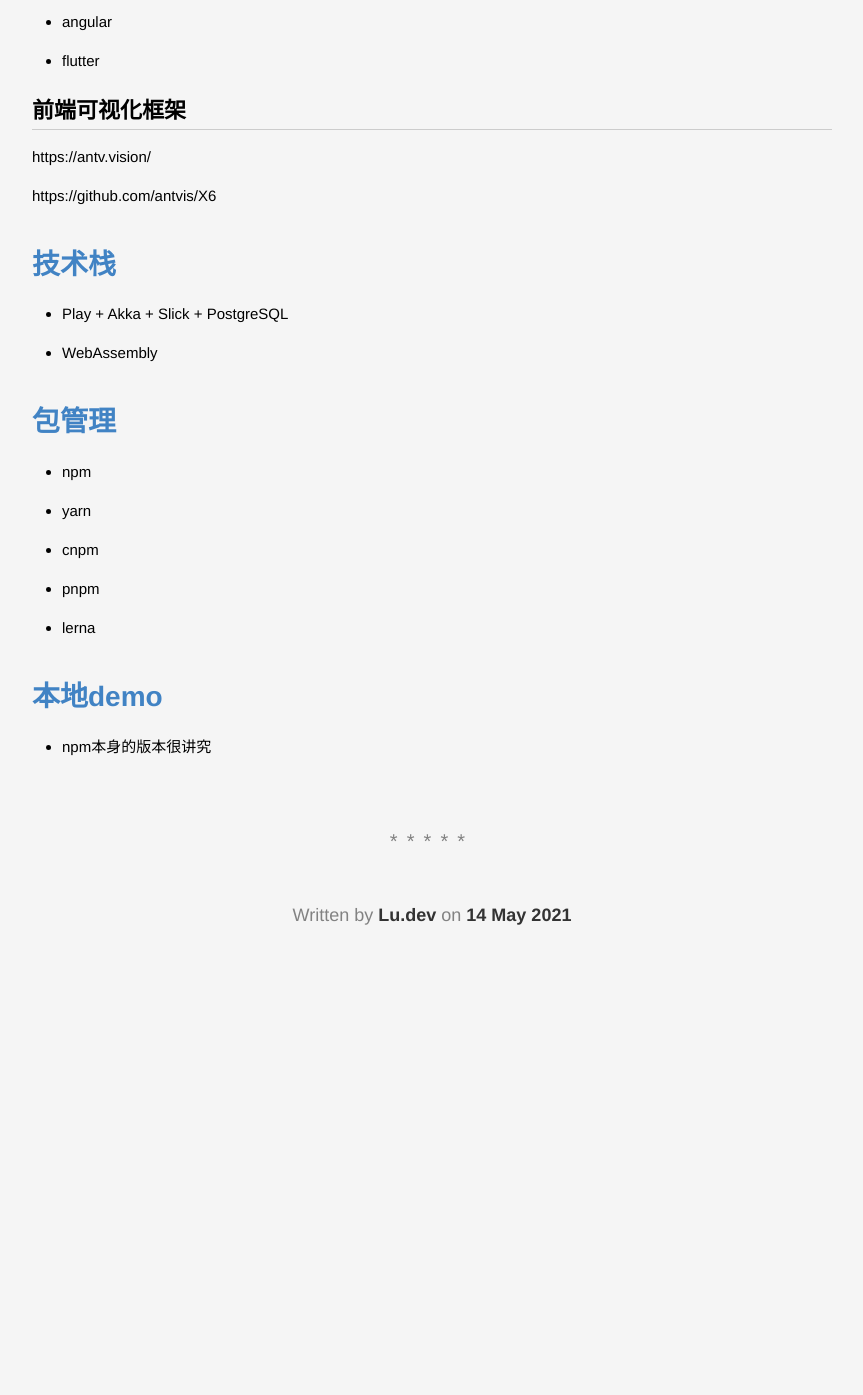
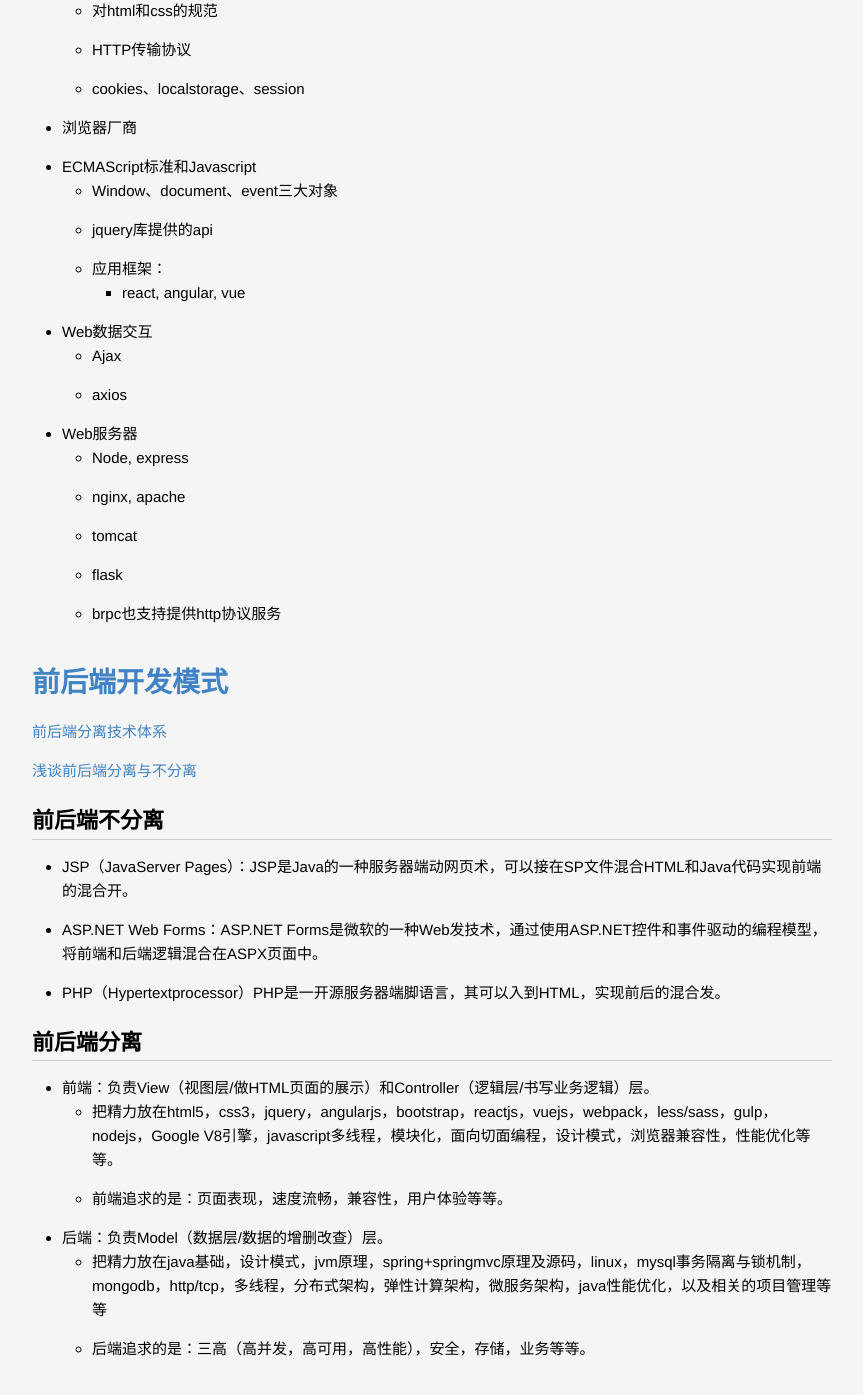
Before and after one commit to lucky521/blog, a Jekyll site: the page built from _posts/tech/2021-05-14-front-end.markdown, in a window 1280 px wide and 1400 px high, scrolled down 943 px. Shown: the top 1395 px of the window, without its empty margins (208-1071 px from the left). Built offline with Jekyll 4.4.1, drawn with Linux system fonts in a browser that asks for light colours; before the commit the page ends 2000 px from its top, so only the background shows below that; some of the changed text lies outside the part shown.

Commit message:
upadte blog

````diff
--- a/_posts/ml/2019-03-25-ML-Serving.markdown
+++ b/_posts/ml/2019-03-25-ML-Serving.markdown
@@ -221,6 +221,10 @@
 ## triton
 https://github.com/triton-inference-server/server#readme
 
+Triton Inference Server is an open source inference serving software that streamlines AI inferencing.
+
+
+
 
 
 # 参考
--- a/_posts/productivity/2015-01-02-Git-usage.markdown
+++ b/_posts/productivity/2015-01-02-Git-usage.markdown
@@ -145,3 +145,7 @@
 git tag -a 201808241124rank -m 'manual as no staging' 1a23cd62fb9a8618f06674092e0a8d1405a7272d
 git push origin 201808241124rank
 ```
+
+
+## 删除一个submodule
+https://gist.github.com/myusuf3/7f645819ded92bda6677
--- a/_posts/productivity/2016-08-15-how-to-use-linux.markdown
+++ b/_posts/productivity/2016-08-15-how-to-use-linux.markdown
@@ -78,7 +78,10 @@
 ## bazel
 
 ## ruby
+安装 rvm、 gem、ruby 挺考验耐心的，版本差异比较大
 https://ruby-china.org/wiki/rvm-guide
+
+https://blog.csdn.net/dazhi_100/article/details/38845689
 
 ## maven
 
--- a/_posts/tech/2020-06-01-x-db.markdown
+++ b/_posts/tech/2020-06-01-x-db.markdown
@@ -392,6 +392,7 @@
 
 ## ChubaoFS
 ChubaoFS（CFS）是京东开发的分布式文件系统和对象存储系统
+https://chubaofs.readthedocs.io/zh_CN/latest/
 
 ## CephFS
 
--- a/_posts/tech/2021-05-14-front-end.markdown
+++ b/_posts/tech/2021-05-14-front-end.markdown
@@ -1,39 +1,92 @@
 ---
-title: "用户界面开发技术"
+title: "Web 用户界面开发技术"
 subtitle: "Front-End Tech"
 categories: [Tech]
 layout: post
 ---
 
+# Web技术的参与者
+
+* W3C组织：
+  * 对html和css的规范
+  * HTTP传输协议
+  * cookies、localstorage、session
+* 浏览器厂商
+* ECMAScript标准和Javascript
+  * Window、document、event三大对象
+  * jquery库提供的api
+  * 应用框架：
+    * react, angular, vue
+* Web数据交互
+  * Ajax
+  * axios
+* Web服务器
+  * Node, express
+  * nginx, apache
+  * tomcat
+  * flask
+  * brpc也支持提供http协议服务
+
 
 # 前后端开发模式
-https://www.infoq.cn/article/mnftt4ubk5pql3jpnt6m
+[前后端分离技术体系](https://www.infoq.cn/article/mnftt4ubk5pql3jpnt6m)
+
+[浅谈前后端分离与不分离](https://www.cnblogs.com/-Bloom/p/10260824.html)
+
+## 前后端不分离
+
+* JSP（JavaServer Pages）：JSP是Java的一种服务器端动网页术，可以接在SP文件混合HTML和Java代码实现前端的混合开。
+* ASP.NET Web Forms：ASP.NET Forms是微软的一种Web发技术，通过使用ASP.NET控件和事件驱动的编程模型，将前端和后端逻辑混合在ASPX页面中。
+* PHP（Hypertextprocessor）PHP是一开源服务器端脚语言，其可以入到HTML，实现前后的混合发。
+
+## 前后端分离
+* 前端：负责View（视图层/做HTML页面的展示）和Controller（逻辑层/书写业务逻辑）层。
+  * 把精力放在html5，css3，jquery，angularjs，bootstrap，reactjs，vuejs，webpack，less/sass，gulp，nodejs，Google V8引擎，javascript多线程，模块化，面向切面编程，设计模式，浏览器兼容性，性能优化等等。
+  * 前端追求的是：页面表现，速度流畅，兼容性，用户体验等等。
+* 后端：负责Model（数据层/数据的增删改查）层。
+  * 把精力放在java基础，设计模式，jvm原理，spring+springmvc原理及源码，linux，mysql事务隔离与锁机制，mongodb，http/tcp，多线程，分布式架构，弹性计算架构，微服务架构，java性能优化，以及相关的项目管理等等
+  * 后端追求的是：三高（高并发，高可用，高性能），安全，存储，业务等等。
 
 
 
-# 前端开发框架
+# 技术栈
+
+* JavaWeb
+
+* Play + Akka + Slick + PostgreSQL
+
+* WebAssembly
+
+* flutter
+
+* electron
+
+
+# 前端应用框架
 https://existek.com/blog/top-front-end-frameworks-2020/
 
 * react
 * vue
 * angular
-* flutter
 
-## 前端可视化框架
+## 前端可视化库
 
 https://antv.vision/
 
 https://github.com/antvis/X6
 
+https://ant.design/index-cn
 
 
-# 技术栈
+## 前端模块打包器
+Webpack
+vite
+parcel
+rollup
 
-* Play + Akka + Slick + PostgreSQL
 
-* WebAssembly
 
-# 包管理
+# 前端包管理
 
 * npm
 * yarn
@@ -44,6 +97,26 @@
 
 
 
-# 本地demo
+# React
 
-* npm本身的版本很讲究
+## 定义组件
+定义一个函数，返回html元素，算是一个函数组件。
+定义一个类，继承自React.Component，算是一个class组件。
+
+## 组件的 props
+props 是传递给组件的js对象。
+
+## 正确地使用 State
+state 是在组件内被组件自己管理的js对象。
+构造函数里可以给this.state直接赋值，其他地方应该使用setState，直接赋值不会重新渲染组件。
+
+## 其他
+* export default withRouter
+* mapStateToProps：将需要的state的节点注入到与此视图数据相关的组件（props）上.也即用于建立 State 到 Props 的映射关系。这个函数中要注入全部的models，你需要返回一个新的对象，挑选该组件所需要的models。
+* mapDispatchToProps：将需要绑定的响应事件注入到组件上（props上）。
+  * connect：它的作用是将组件和models结合在一起。将models中的state绑定到组件的props中。并提供一些额外的功能，譬如dispatch。
+  * connect 方法返回的也是一个 React 组件，通常称为容器组件。因为它是原始 UI 组件的容器，即在外面包了一层 State。
+* 关于connect 的作用机制，可以简单地描述为：
+  * 将数据模型中的 state 映射到组件 props
+  * 将数据模型中的 reducer 或 effect 以 dispatch(action) 的形态映射到组件 props
+  * 当数据模型中的 state 发生变化时，通知关联的组件进行更新
````
Also changed, not shown: _posts/language/2023-08-03-javascript.markdown (added, +62 -0 lines), _posts/ml/2019-03-23-ML-Distributed.markdown (+7 -0 lines).
